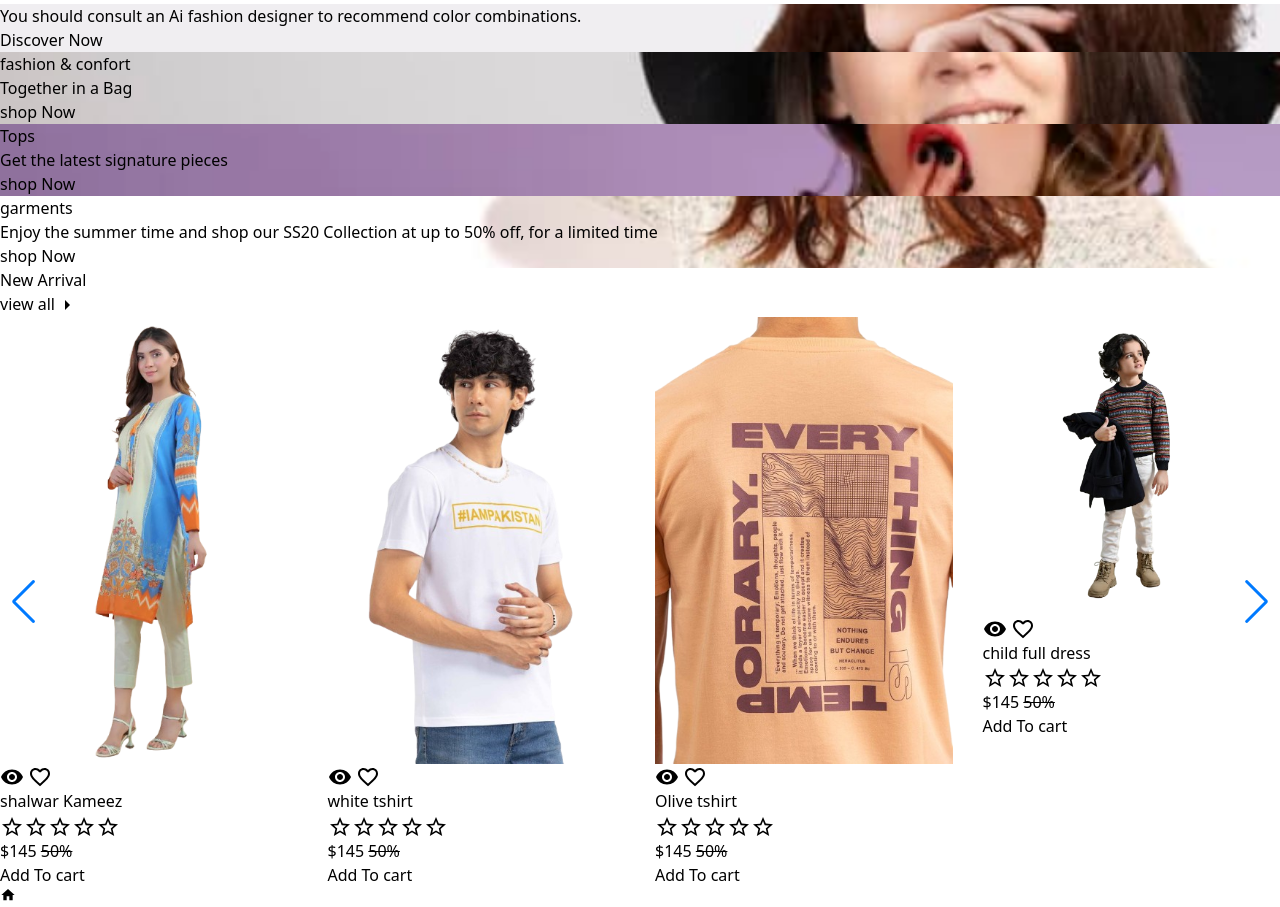
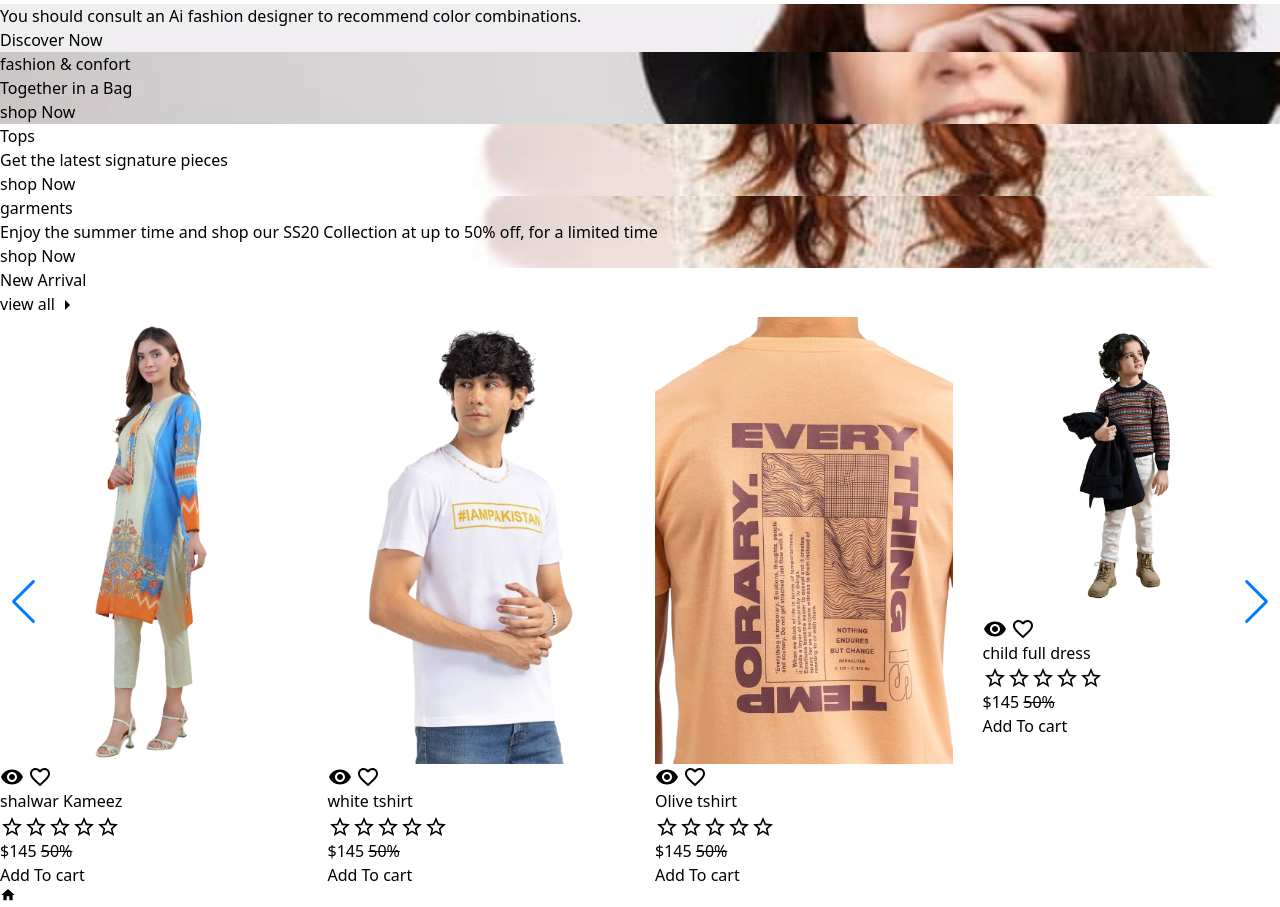
Before and after one commit to Jam-Awais-Ishaq/Final-Year-Full-Stack-Project-FrontEnd, a React (Vite) app: page / in a window 1280 px wide. Shown: the part 1843-2750 px from the top of the page. Built offline with nearby package versions, Linux system fonts and the light colour scheme.

Commit message:
some adjustment

```diff
--- a/src/Component/LandingPage/Discover.jsx
+++ b/src/Component/LandingPage/Discover.jsx
@@ -17,7 +17,7 @@ const Discover = () => {
                             <p className='font-semibold my-2'>Together in a Bag</p>
                             <button className='border-b-2 my-3 font-extrabold uppercase border-red-500'>shop Now</button>
                         </div>
-                        <div style={{ backgroundImage: "url(src/images/card1.jpeg)", backgroundSize: "cover", backgroundPosition: "center" }} className='h-[200px] px-3 lg:w-[48%] my-2 flex justify-center items-start rounded-xl flex-col text-slate-700 '>
+                        <div style={{ backgroundImage: `url(${homeRight})`, backgroundSize: "cover", backgroundPosition: "center" }} className='h-[200px] px-3 lg:w-[48%] my-2 flex justify-center items-start rounded-xl flex-col text-slate-700 '>
                             <h2 className='text-red capitalize  font-bold text-2xl'>Tops</h2>
                             <p className='font-semibold my-2'>Get the latest signature pieces</p>
                             <button className='border-b-2 my-3 font-extrabold uppercase border-red-500'>shop Now</button>
```
